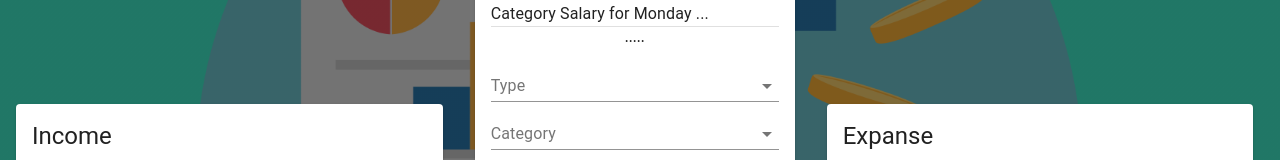
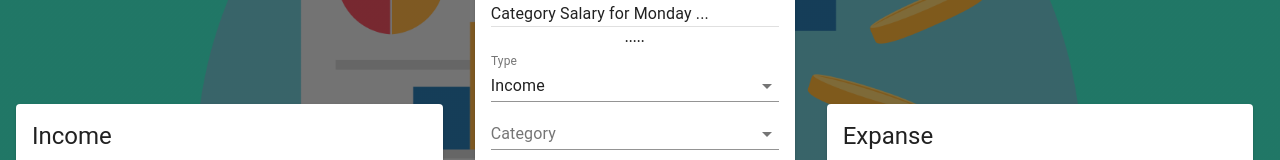
Before and after one commit to stepyarik395/Voice-Powered--Expense-Tracker, a React (Create React App) app in the folder voice-tracker/: page / in a window 1280 px wide. Shown: the part 223-383 px from the top of the page. Built offline with nearby package versions, Linux system fonts and the light colour scheme.

Commit message:
add__actions

```diff
--- a/voice-tracker/src/components/Main/Form/Form.jsx
+++ b/voice-tracker/src/components/Main/Form/Form.jsx
@@ -1,9 +1,23 @@
 import React from 'react'
 import { TextField, Typography, Grid, Button, FormControl, InputLabel, Select, MenuItem } from '@material-ui/core';
 import useStyles from './styles';
+import { useState } from 'react';
 
+
+
+const initialState = {
+  amount: '',
+  category: '',
+  type: 'Income',
+  date: new Date()
+}
 const Form = () => {
+
   const classes = useStyles();
+  const [formdate, setFormDate] = useState(initialState)
+  console.log(formdate);
+
+
   return (
     <div>
       <Grid container spacing={2}>
@@ -14,7 +28,12 @@ const Form = () => {
           <Grid item xs={12}>
             <FormControl fullWidth>
               <InputLabel>Type</InputLabel>
-              <Select>
+              <Select value={formdate.type} onChange={(e) => {
+                setFormDate({
+                  ...formdate,
+                  type: e.target.value
+                })
+              }}>
                 <MenuItem value="Income">Income</MenuItem>
                 <MenuItem value="Expense">Expense</MenuItem>
               </Select>
@@ -23,7 +42,12 @@ const Form = () => {
           <Grid item xs={12}>
             <FormControl fullWidth>
               <InputLabel>Category</InputLabel>
-              <Select>
+              <Select value={formdate.category} onChange={(e) => {
+                 setFormDate({
+                  ...formdate,
+                  category: e.target.value
+                })
+              }} >
                 <MenuItem value="business">Business</MenuItem>
                 <MenuItem value="salary">Salary</MenuItem>
               </Select>
```
Also changed, not shown: 1 other file (tests, documents, lock files or other folders).
